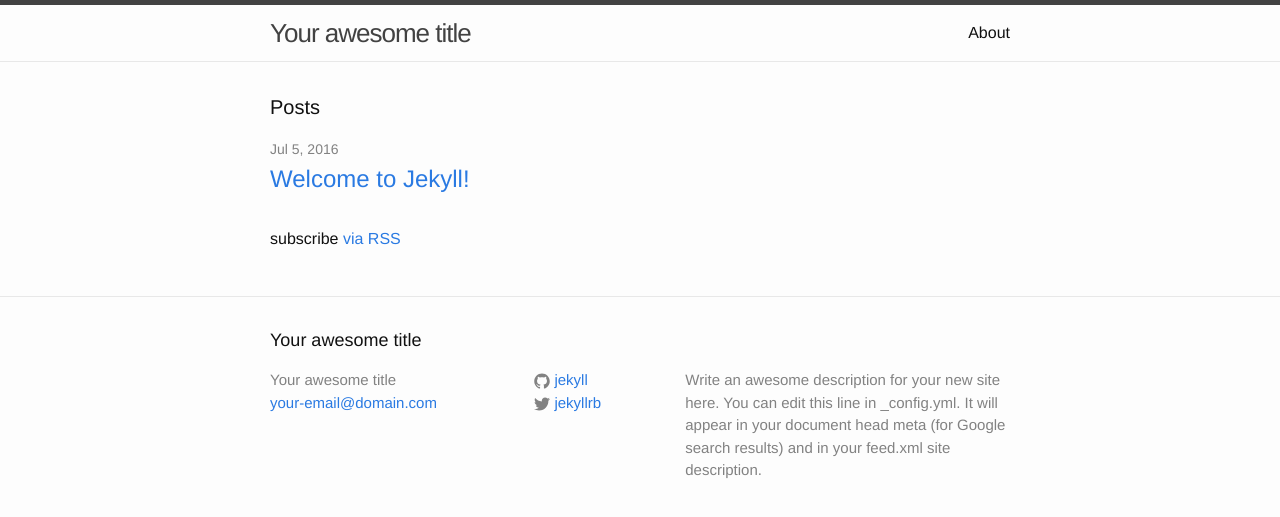
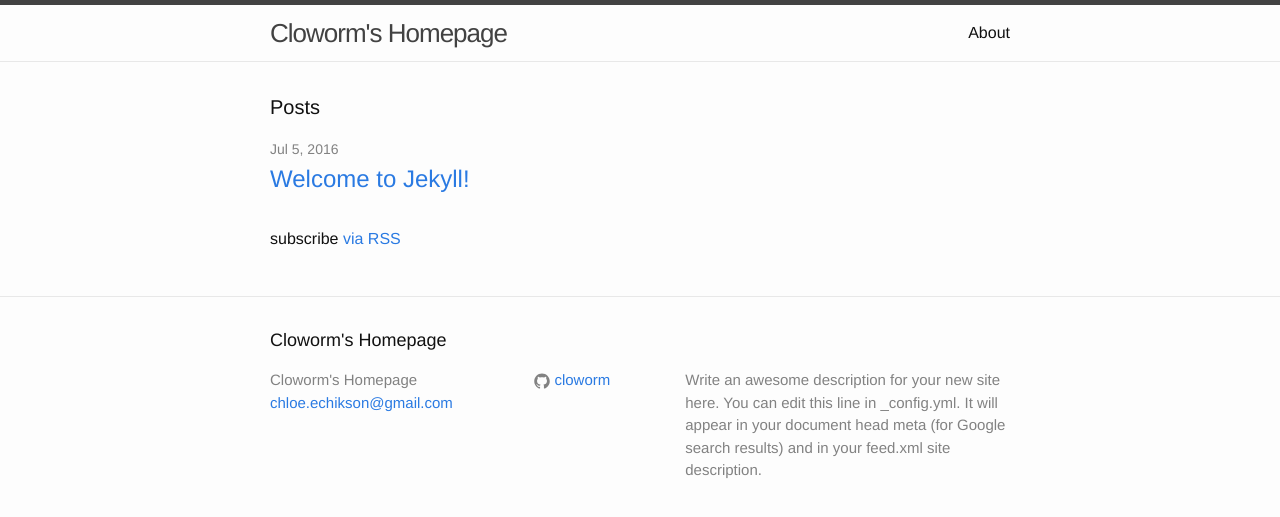
Before and after one commit to cloworm/Old-Portfolio, a Jekyll site: the page built from index.html, in a window 1280 px wide. Shown: the top 517 px of the page. Built offline with Jekyll 4.4.1, drawn with Linux system fonts in a browser that asks for light colours.

Commit message:
added correct urls

```diff
--- a/_config.yml
+++ b/_config.yml
@@ -6,16 +6,16 @@
 # 'jekyll serve'. If you change this file, please restart the server process.
 
 # Site settings
-title: Your awesome title
-email: your-email@domain.com
+title: Cloworm's Homepage
+email: chloe.echikson@gmail.com
 description: > # this means to ignore newlines until "baseurl:"
   Write an awesome description for your new site here. You can edit this
   line in _config.yml. It will appear in your document head meta (for
   Google search results) and in your feed.xml site description.
 baseurl: "" # the subpath of your site, e.g. /blog
-url: "http://yourdomain.com" # the base hostname & protocol for your site
-twitter_username: jekyllrb
-github_username:  jekyll
+url: "http://cloworm.github.io" # the base hostname & protocol for your site
+# twitter_username: jekyllrb
+github_username:  cloworm
 
 # Build settings
 markdown: kramdown
```
Also changed, not shown: 4 other files.
